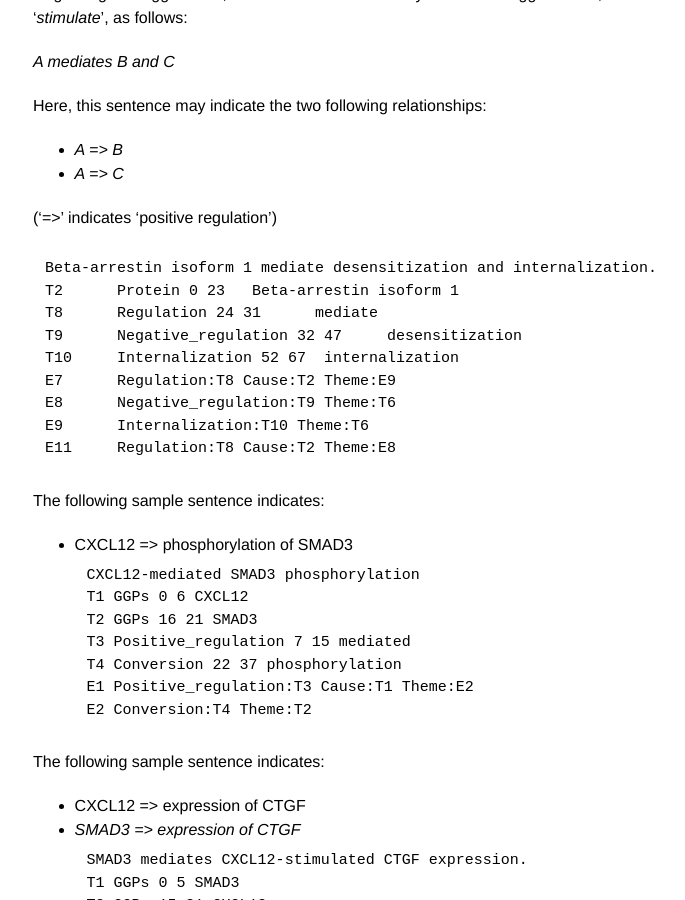
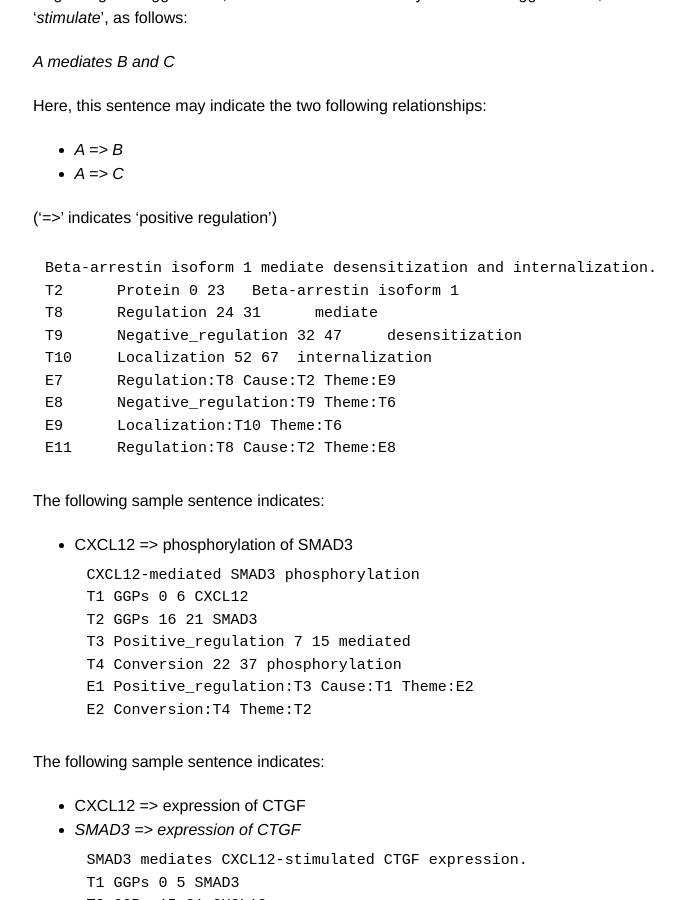
Before and after one commit to ezcatdb/molbiol_lung_corpus-guidelines, a Jekyll site: the page built from _event/Positive_regulation.md, in a window 1280 px wide and 900 px high, scrolled down 746 px. Shown: the whole window, without its empty margins (207-892 px from the left). Built offline with Jekyll 4.4.1, drawn with Linux system fonts in a browser that asks for light colours.

Commit message:
minor correction in sample sentence for 'mediate' in Positive_regulation.md

```diff
--- a/_event/Positive_regulation.md
+++ b/_event/Positive_regulation.md
@@ -45,10 +45,10 @@ Beta-arrestin isoform 1 mediate desensitization and internalization.
 T2      Protein 0 23   Beta-arrestin isoform 1
 T8      Regulation 24 31      mediate
 T9      Negative_regulation 32 47     desensitization
-T10     Internalization 52 67  internalization
+T10     Localization 52 67  internalization
 E7      Regulation:T8 Cause:T2 Theme:E9
 E8      Negative_regulation:T9 Theme:T6
-E9      Internalization:T10 Theme:T6
+E9      Localization:T10 Theme:T6
 E11     Regulation:T8 Cause:T2 Theme:E8
 ~~~
 
```
